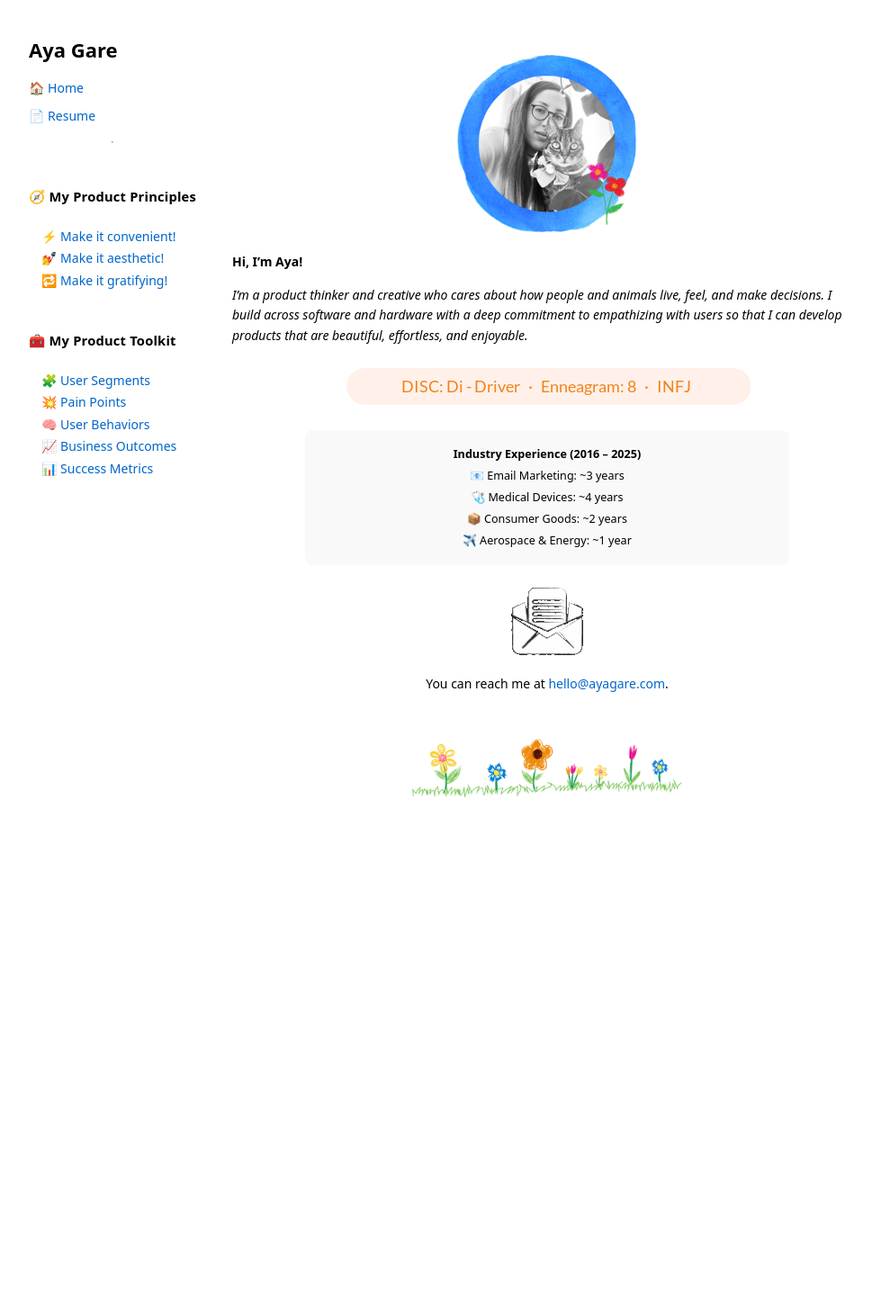
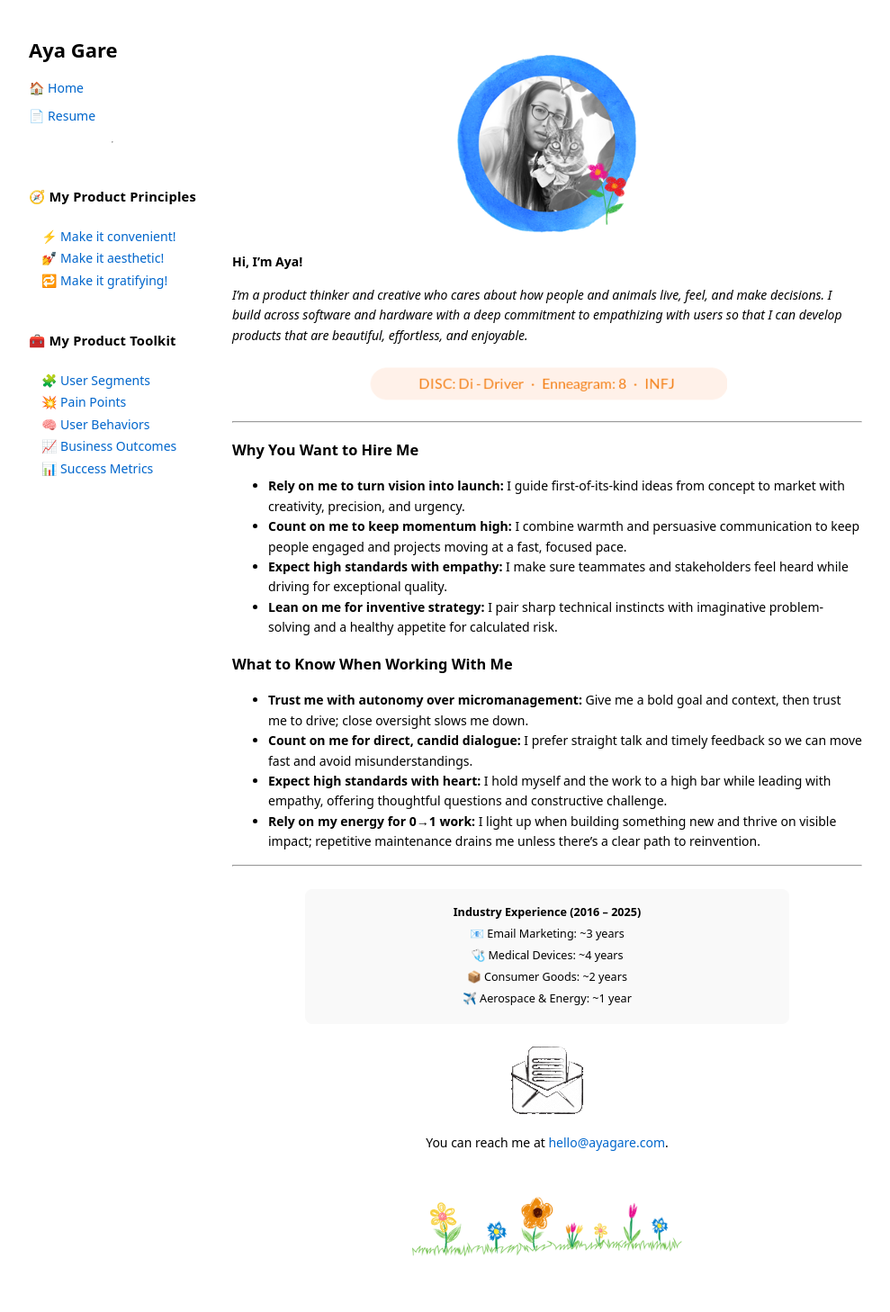
Before and after one commit to luxinflore/luxinflore.github.io, a Jekyll site: the page built from index.md, in a window 1280 px wide. Shown: the whole page at 90% size, without its empty margins (8-997 px from the left). Built offline with Jekyll 4.4.1, drawn with Linux system fonts in a browser that asks for light colours; before the commit the page ends 948 px from its top, so only the background shows below that.

Commit message:
Add about me to home page

```diff
--- a/index.md
+++ b/index.md
@@ -12,8 +12,24 @@ title: Home
 _I'm a product thinker and creative who cares about how people and animals live, feel, and make decisions. I build across software and hardware with a deep commitment to empathizing with users so that I can develop products that are beautiful, effortless, and enjoyable._
 
 <div class="center-content">
-  <img src="/assets/images/personality.png" alt="Personality: DISC Di Driver, Enneagram 8, INFJ" style="max-width: 600px;" />
+  <img src="/assets/images/personality.png" alt="Personality: DISC Di Driver, Enneagram 8, INFJ" style="max-width: 400px;" />
 </div>
+
+---
+
+### Why You Want to Hire Me
+- **Rely on me to turn vision into launch:** I guide first-of-its-kind ideas from concept to market with creativity, precision, and urgency.
+- **Count on me to keep momentum high:** I combine warmth and persuasive communication to keep people engaged and projects moving at a fast, focused pace.
+- **Expect high standards with empathy:** I make sure teammates and stakeholders feel heard while driving for exceptional quality.
+- **Lean on me for inventive strategy:** I pair sharp technical instincts with imaginative problem-solving and a healthy appetite for calculated risk.
+
+### What to Know When Working With Me
+- **Trust me with autonomy over micromanagement:** Give me a bold goal and context, then trust me to drive; close oversight slows me down.
+- **Count on me for direct, candid dialogue:** I prefer straight talk and timely feedback so we can move fast and avoid misunderstandings.
+- **Expect high standards with heart:** I hold myself and the work to a high bar while leading with empathy, offering thoughtful questions and constructive challenge.
+- **Rely on my energy for 0→1 work:** I light up when building something new and thrive on visible impact; repetitive maintenance drains me unless there’s a clear path to reinvention.
+
+---
 
 <div class="industry-experience">
   <p><strong>Industry Experience (2016 – 2025)</strong></p>
```
